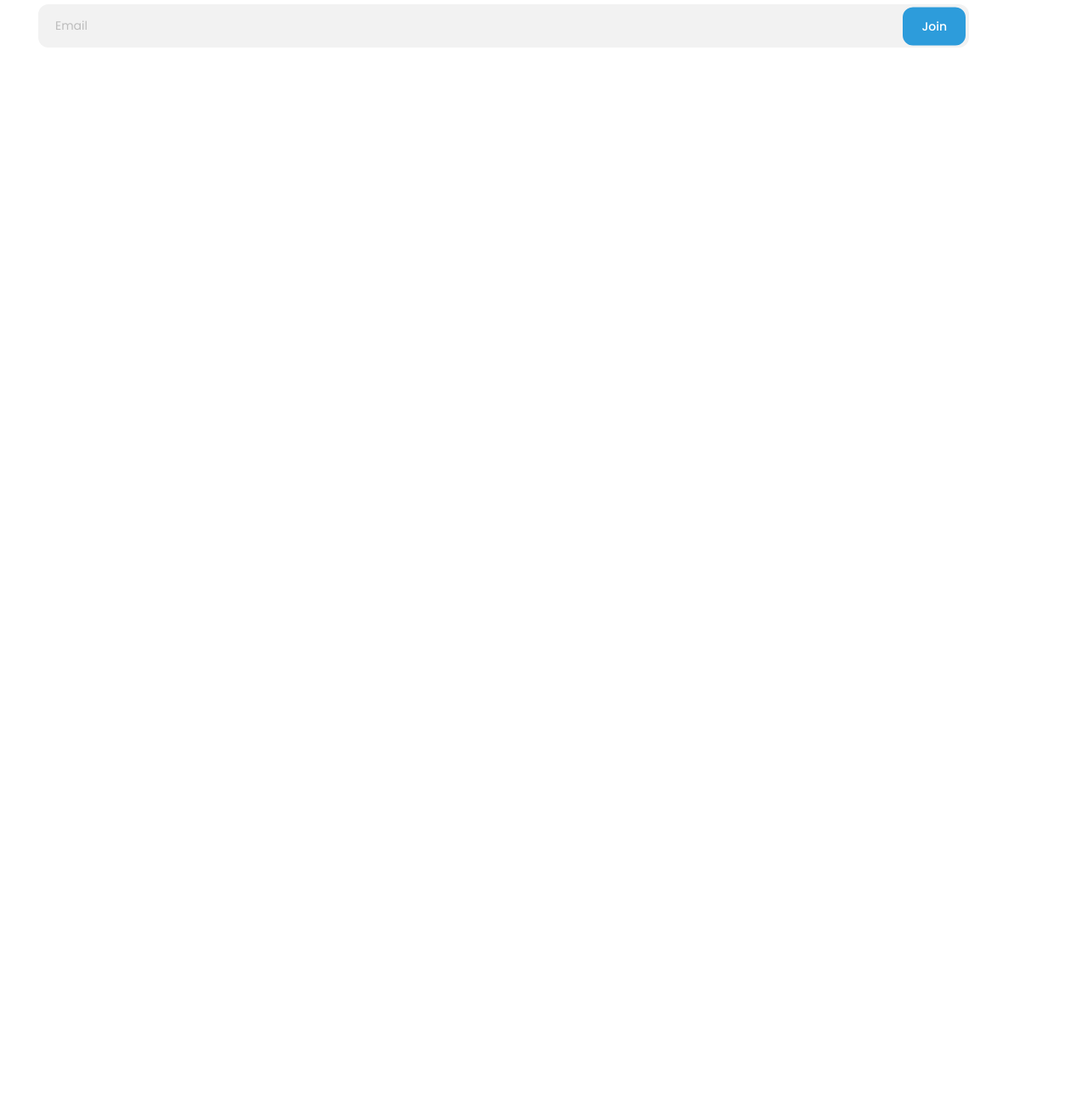
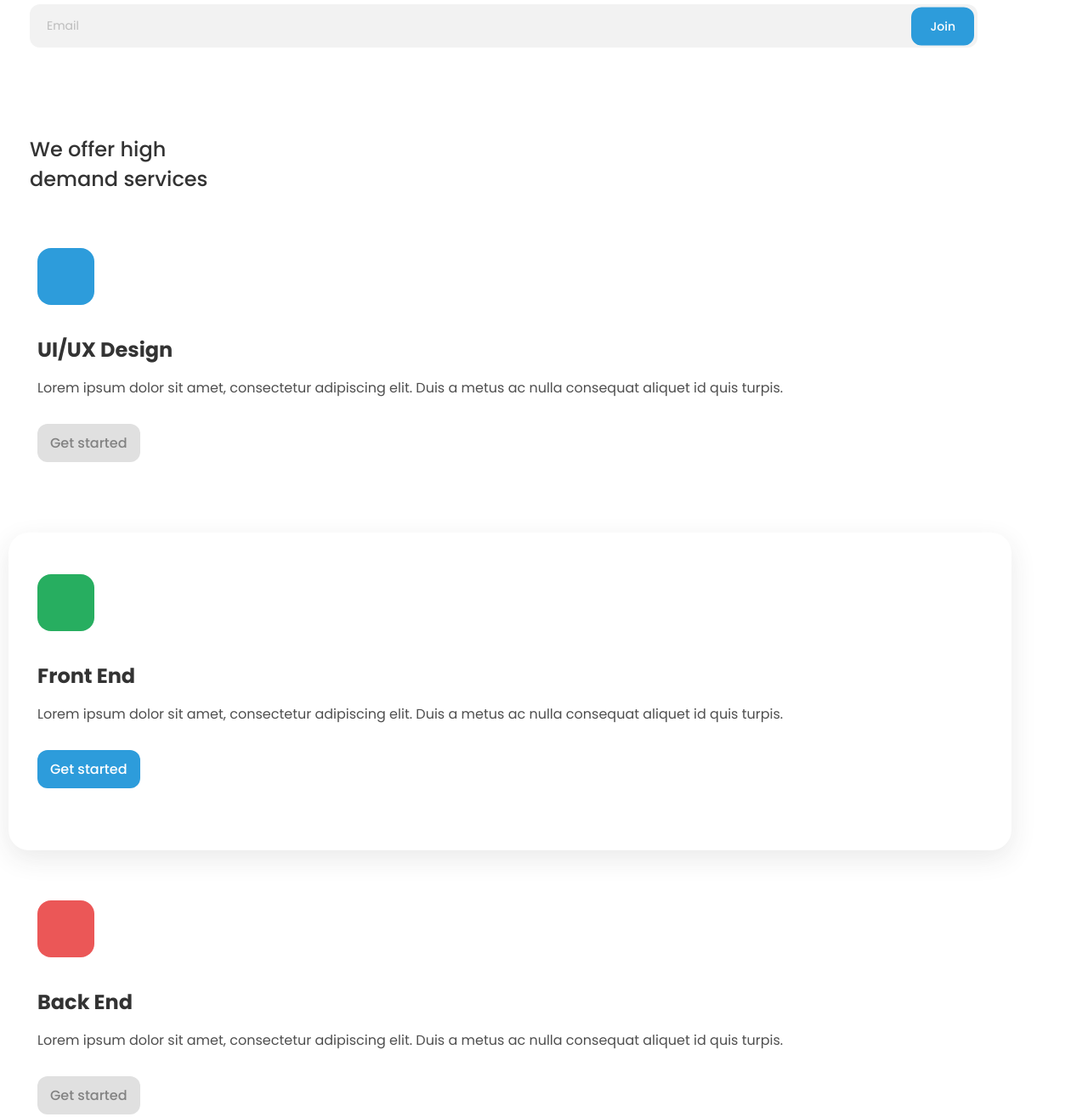
Before and after one commit to CamiloBeltran24/edie-homepage, a website: page index.html in a window 1280 px wide. Shown: the part 500-1815 px from the top of the page at 85% size. Before the commit the page ends 800 px from the top, so only its background shows below. Drawn offline with Linux system fonts and the light colour scheme.

Commit message:
add sercives section

```diff
--- a/assets/scss/_base.scss
+++ b/assets/scss/_base.scss
@@ -8,7 +8,7 @@
 
 .container {
   max-width: 1200px;
-  padding: 0 20px;
+  padding: 0 10px;
 }
 
 .small-title {
@@ -23,6 +23,10 @@
   margin-bottom: 15px;
 }
 
+h1, h2 {
+  padding-left: 25px;
+}
+
 img {
   width: 100%;
   height: 100%;
@@ -35,3 +39,14 @@ p {
   color: $text;
   font-weight: 400;
 }
+
+.btn {
+  display: inline-block;
+  margin: 30px 0;
+  padding: 10px 15px;
+  background-color: $gray;
+  color: $btn-gray-text;
+  border-radius: 12px;
+  font-size: 16px;
+  font-weight: 500;
+}
--- a/assets/scss/_intro.scss
+++ b/assets/scss/_intro.scss
@@ -1,4 +1,5 @@
 .intro {
+  padding-bottom: 72px;
   h1, h2 {
     padding-left: 25px;
   }
--- /dev/null
+++ b/assets/scss/_services.scss
@@ -0,0 +1,56 @@
+.services {
+  padding-bottom: 72px;
+  &-box {
+    .service {
+      border-radius: 24px;
+      padding: 49px 34px 43px;
+      margin: 10px 0;
+
+      &-icon {
+        width: 67px;
+        height: 67px;
+        margin-bottom: 35px;
+        border-radius: 16px;
+      }
+
+      .titles{
+        padding-left: 0;
+        font-weight: 700;
+        line-height: 36px;
+      }
+
+      p {
+        font-size: 16px;
+        line-height: 24px;
+        font-weight: 400;
+      }
+
+      &.design {
+        .service-icon {
+          background-color: $blue;
+        }
+      }
+
+      &.frontend {
+        .service-icon {
+          background-color: $green;
+        }
+      }
+
+      &.backend {
+        .service-icon {
+          background-color: $orange;
+        }
+      }
+
+      &:nth-child(even) {
+        box-shadow: 0px 10px 30px rgba(51,51,51, 0.1);
+
+        .btn {
+          background-color: $blue;
+          color: $white;
+        }
+      }
+    }
+  }
+}
--- a/assets/scss/styles.scss
+++ b/assets/scss/styles.scss
@@ -2,3 +2,4 @@
 @import 'base';
 @import 'header';
 @import 'intro';
+@import 'services';
--- a/index.html
+++ b/index.html
@@ -70,6 +70,73 @@
         </div>
       </div>
     </section>
+
+    <section class="services">
+      <div class="container">
+        <h2 class="titles">We offer high <br /> demand services</h2>
+
+        <div class="services-box">
+          <article class="service design">
+            <div class="service-icon"></div>
+            <h2 class="titles">UI/UX Design</h2>
+            <p>Lorem ipsum dolor sit amet, consectetur adipiscing elit. Duis a metus ac nulla consequat aliquet id quis turpis.</p>
+            <a href="" class="btn">Get started</a>
+          </article>
+          <article class="service frontend">
+            <div class="service-icon"></div>
+            <h2 class="titles">Front End</h2>
+            <p>Lorem ipsum dolor sit amet, consectetur adipiscing elit. Duis a metus ac nulla consequat aliquet id quis turpis.</p>
+            <a href="" class="btn">Get started</a>
+          </article>
+          <article class="service backend">
+            <div class="service-icon"></div>
+            <h2 class="titles">Back End </h2>
+            <p>Lorem ipsum dolor sit amet, consectetur adipiscing elit. Duis a metus ac nulla consequat aliquet id quis turpis.</p>
+            <a href="" class="btn">Get started</a>
+          </article>
+        </div>
+      </div>
+    </section>
+
+    <section class="projects">
+      <div class="container">
+        <h2 class="titles">Good design means<br /> good business</h2>
+
+        <div class="projects-grid">
+          <div class="project">
+            <figure>
+              <img src="./assets/images/smarthome.jpg" alt="image of Smart home dashboard project">
+            </figure>
+            <h2 class="small-title">Full stack application</h2>
+            <h3 class="project-name">Smart home dashboard</h3>
+          </div>
+
+          <div class="project">
+            <figure>
+              <img src="./assets/images/onboard.png" alt="image of Onboard application project">
+            </figure>
+            <h2 class="small-title">UX/UI design</h2>
+            <h3 class="project-name">Onboard application</h3>
+          </div>
+
+          <div class="project">
+            <figure>
+              <img src="./assets/images/booking.png" alt="image of Booking system project">
+            </figure>
+            <h2 class="small-title">Mobile application</h2>
+            <h3 class="project-name">Booking system</h3>
+          </div>
+
+          <div class="project">
+            <figure>
+              <img src="./assets/images/juice-product.png" alt="image of Juice product homepage project">
+            </figure>
+            <h2 class="small-title">Front End application</h2>
+            <h3 class="project-name">Juice product homepage</h3>
+          </div>
+        </div>
+      </div>
+    </section>
   </section>
 </body>
 </html>
```
Also changed, not shown: assets/css/styles.css, 1 other file.
